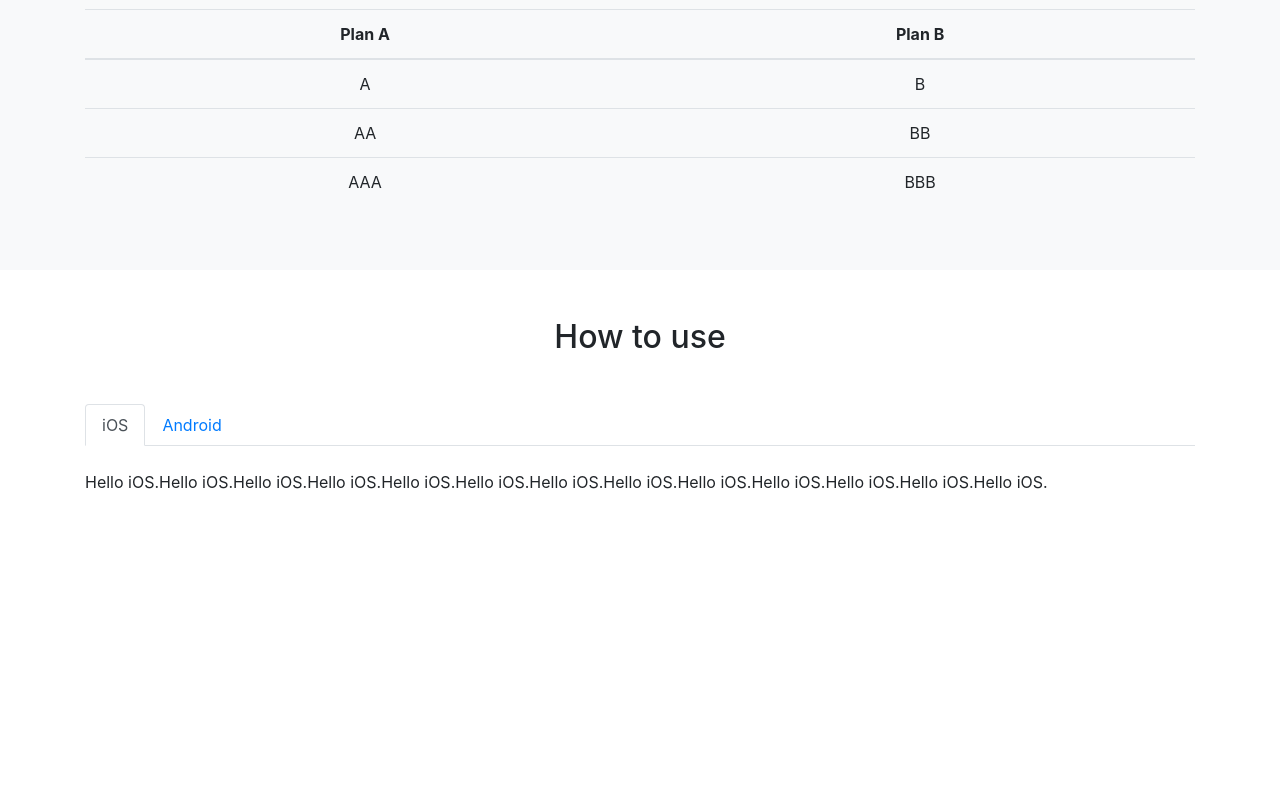
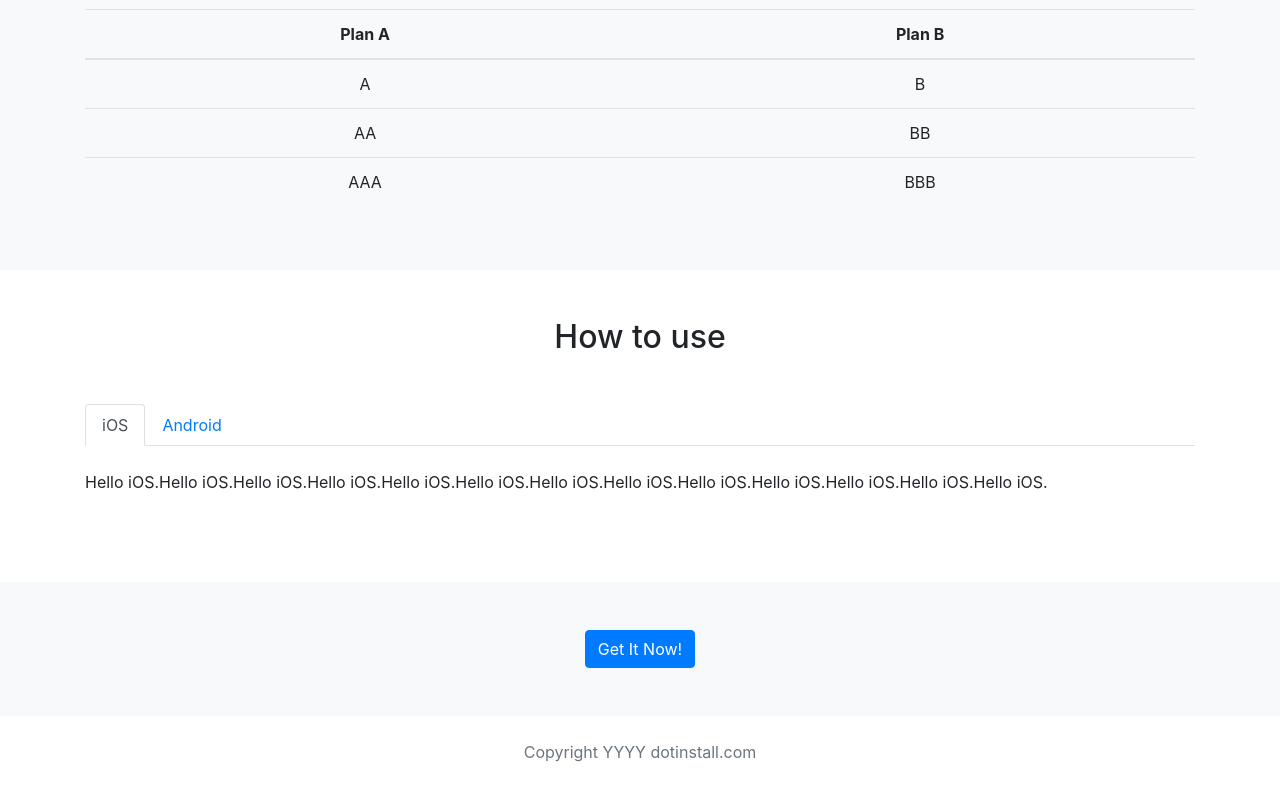
Before and after one commit to cyacyacho/MyBootstrap, a plain HTML site: page index.html in a window 1280 px wide. Shown: the part 1291-2091 px from the top of the page. Before the commit the page ends 1873 px from the top, so only its background shows below. Drawn offline with nearby package versions, Linux system fonts and the light colour scheme.

Commit message:
footer作成

```diff
--- a/index.html
+++ b/index.html
@@ -92,9 +92,14 @@
         </div>
       </section>
 
+      <section class="bg-light text-center py-5">
+        <a href="" class="btn btn-primary">Get It Now!</a>
+      </section>
     </main>
-    <footer>
-
+    <footer class="bg-gray text-center text-muted py-4">
+      <p>
+        Copyright YYYY dotinstall.com
+      </p>
     </footer>
 
     <!-- Optional JavaScript -->
```
